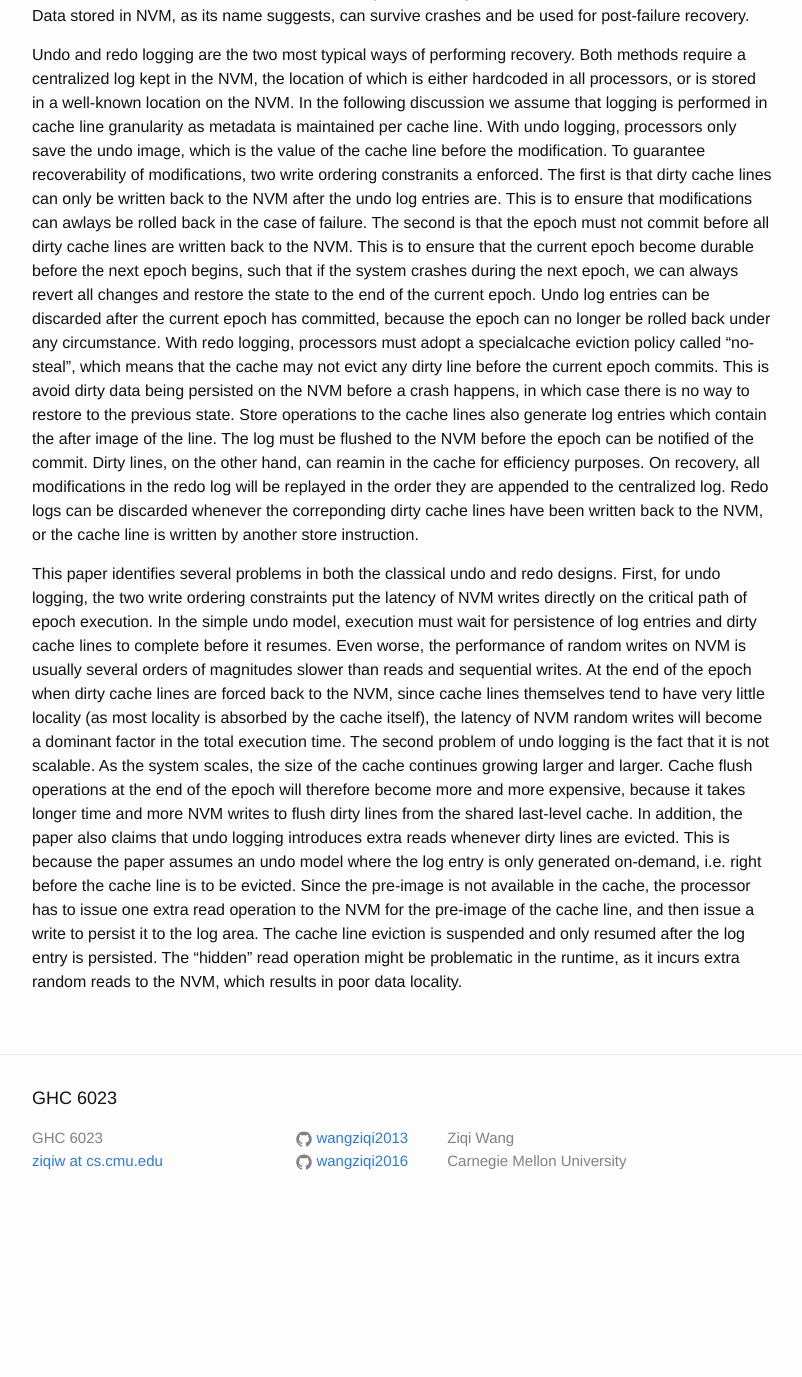
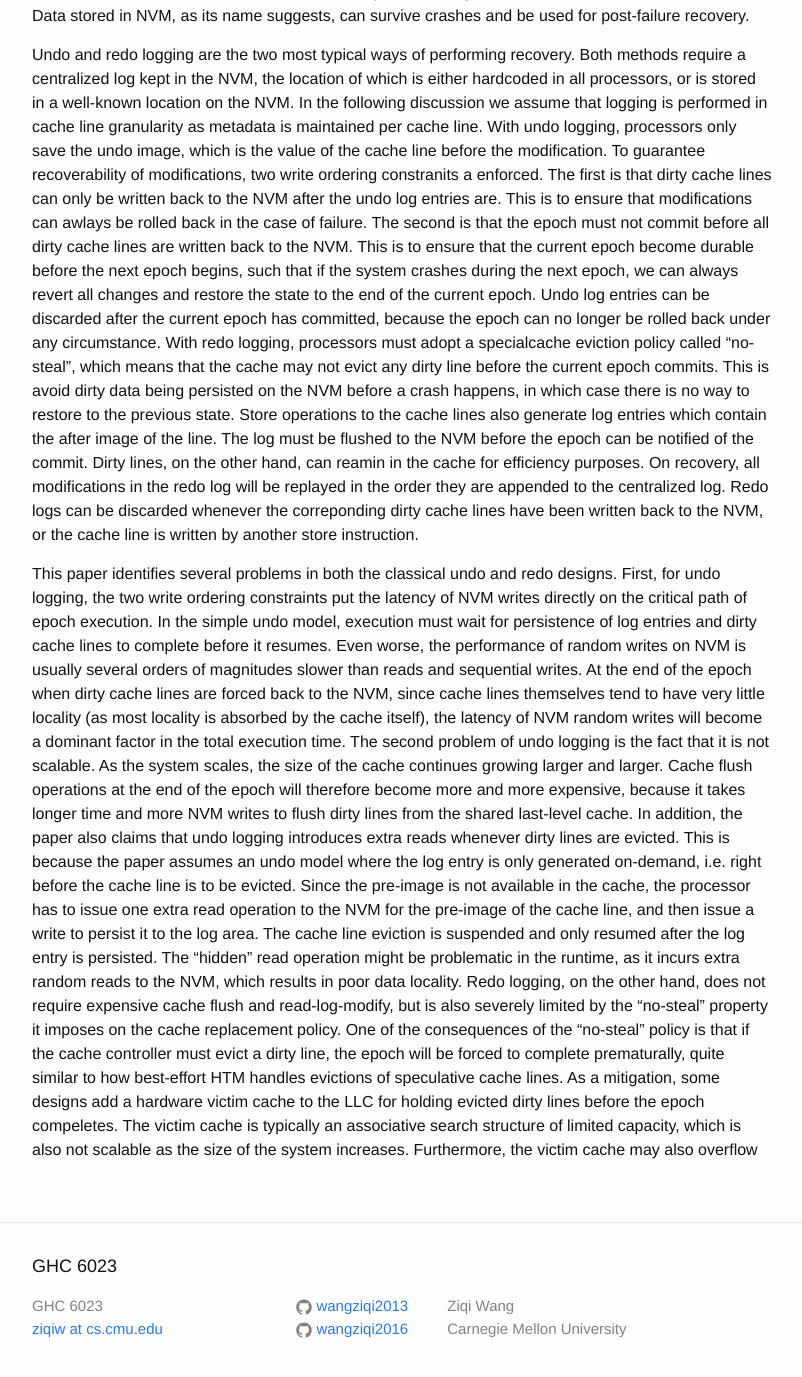
Before and after one commit to wangziqi2013/wangziqi2013.github.io, a Jekyll site: the page built from _posts/2019-02-08-picl.markdown, in a window 1280 px wide and 1400 px high, scrolled down 680 px. Shown: the top 1377 px of the window, without its empty margins (238-1040 px from the left). Built offline with Jekyll 4.4.1, drawn with Linux system fonts in a browser that asks for light colours; before the commit the page ends 1912 px from its top, so only the background shows below that.

Commit message:
Working on redo logging problem

```diff
--- a/_posts/2019-02-08-picl.markdown
+++ b/_posts/2019-02-08-picl.markdown
@@ -56,3 +56,10 @@ before the cache line is to be evicted. Since the pre-image is not available in
 one extra read operation to the NVM for the pre-image of the cache line, and then issue a write to persist it to the
 log area. The cache line eviction is suspended and only resumed after the log entry is persisted. The "hidden" read operation
 might be problematic in the runtime, as it incurs extra random reads to the NVM, which results in poor data locality.
+Redo logging, on the other hand, does not require expensive cache flush and read-log-modify, but is also severely limited
+by the "no-steal" property it imposes on the cache replacement policy. One of the consequences of the "no-steal" policy
+is that if the cache controller must evict a dirty line, the epoch will be forced to complete prematurally, quite similar
+to how best-effort HTM handles evictions of speculative cache lines. As a mitigation, some designs add a hardware victim
+cache to the LLC for holding evicted dirty lines before the epoch compeletes. The victim cache is typically an associative
+search structure of limited capacity, which is also not scalable as the size of the system increases. Furthermore, the victim
+cache may also overflow
```
